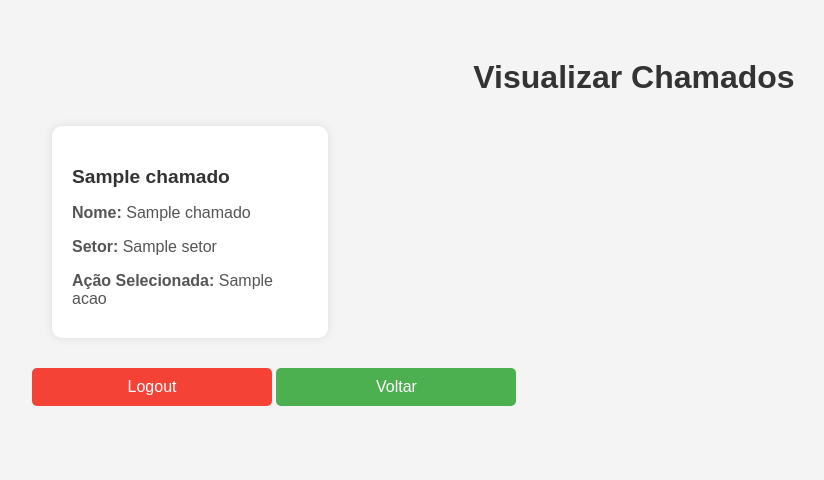
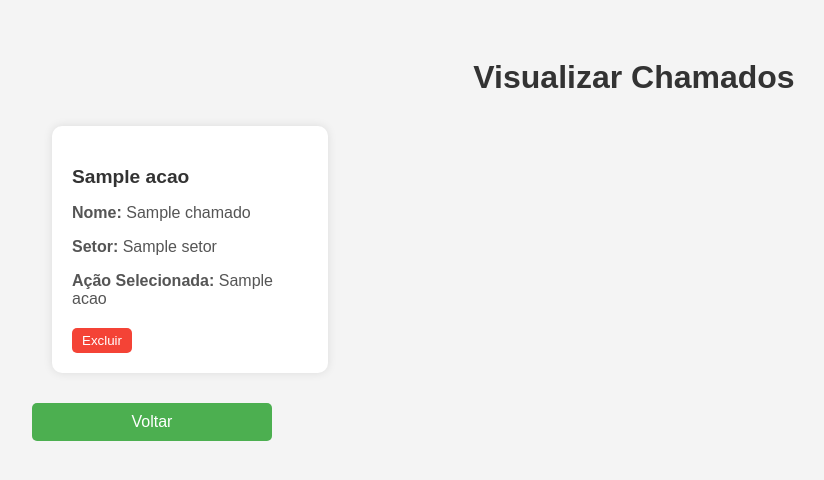
Before and after one commit to laviniasa/selbmanager, a Flask app: template gerenciador_estoque/templates/visualizar.html in a window 1280 px wide. Shown: the top 480 px of the page, without its empty margins (6-830 px from the left). Run offline with Flask 3, Linux system fonts and the light colour scheme; the template is opened without the code that fills it: most values are stand-ins (such as "Sample title", 1, 10 or a date in 2020).

Commit message:
Update visualizar.html

```diff
--- a/gerenciador_estoque/templates/visualizar.html
+++ b/gerenciador_estoque/templates/visualizar.html
@@ -97,6 +97,19 @@
             background-color: #2196F3;
         }
 
+        .delete-btn {
+            background-color: #f44336;
+            color: white;
+            padding: 5px 10px;
+            border-radius: 5px;
+            border: none;
+            cursor: pointer;
+            margin-top: 10px;
+        }
+
+        .delete-btn:hover {
+            background-color: #e53935;
+        }
     </style>
 </head>
 
@@ -119,7 +132,7 @@
     <div class="chamados-container">
         {% for chamado in chamados %}
         <div class="chamado-box">
-            <h3>{{ chamado.titulo }}</h3>
+            <h3>{{ chamado.acao }}</h3> <!-- Exibindo a ação do chamado -->
             <p><strong>Nome:</strong> {{ chamado.nome }}</p>
             <p><strong>Setor:</strong> {{ chamado.setor }}</p>
 
@@ -136,14 +149,17 @@
                     <p><strong>Descrição do Problema:</strong> {{ chamado.descricao }}</p>
                 {% endif %}
             {% endif %}
+
+            <!-- Botão de excluir -->
+            <form method="POST" action="{{ url_for('excluir_chamado', id=chamado.id) }}" style="display:inline;">
+                <button type="submit" class="delete-btn">Excluir</button>
+            </form>
         </div>
         {% endfor %}
     </div>
 
     <!-- Botões de Logout e Voltar -->
-    <a href="{{ url_for('logout') }}" class="back-btn">Logout</a>
     <a href="{{ url_for('index') }}" class="voltar-btn">Voltar</a>
-
 
 </body>
 
```
